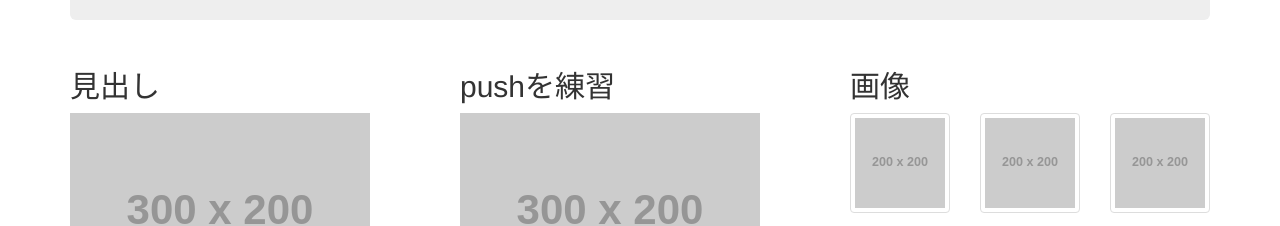
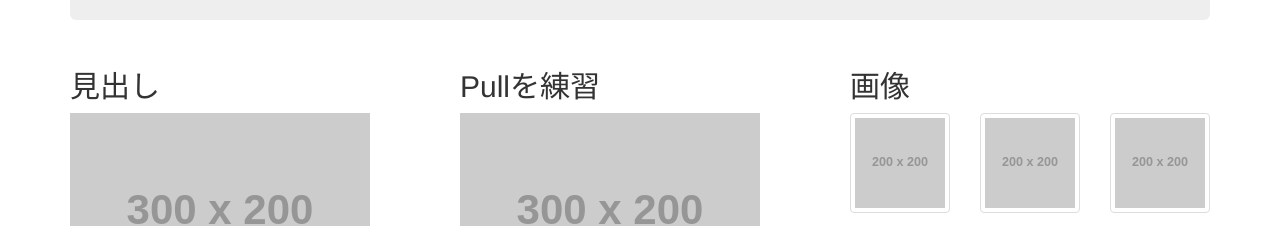
Before and after one commit to tetsukabuto/git-practice, a plain HTML site: page index.html in a window 1280 px wide. Shown: the part 341-567 px from the top of the page. Drawn offline with nearby package versions, Linux system fonts and the light colour scheme; placeholder pictures from the web are drawn by us.

Commit message:
pullのためにメッセージを変更

```diff
--- a/index.html
+++ b/index.html
@@ -36,7 +36,7 @@
         <p>Lorem ipsum dolor sit amet, consectetur adipisicing elit. Ab accusamus eos doloribus libero vero, doloremque recusandae consequatur fuga blanditiis laboriosam ducimus dolor, odit eligendi. Ad dolorum totam illo perspiciatis est!</p>
       </div>
       <div class="col-sm-4">
-        <h2>pushを練習</h2>
+        <h2>Pullを練習</h2>
         <img src="https://placehold.jp/300x200.png" alt="">
         <p>Lorem ipsum dolor sit amet, consectetur adipisicing elit. Veniam eligendi sapiente odit ipsa illo aliquam velit beatae ullam voluptate laboriosam, enim nobis iste, provident, id a laudantium architecto earum! Quis?</p>
         <p>Laudantium illum velit earum beatae expedita necessitatibus, natus magnam quibusdam tempora consectetur tempore assumenda quo mollitia magni perspiciatis, aliquam dolorem. Nulla odio provident accusamus? Tempore aliquid eveniet sapiente consectetur eum.</p>
```
